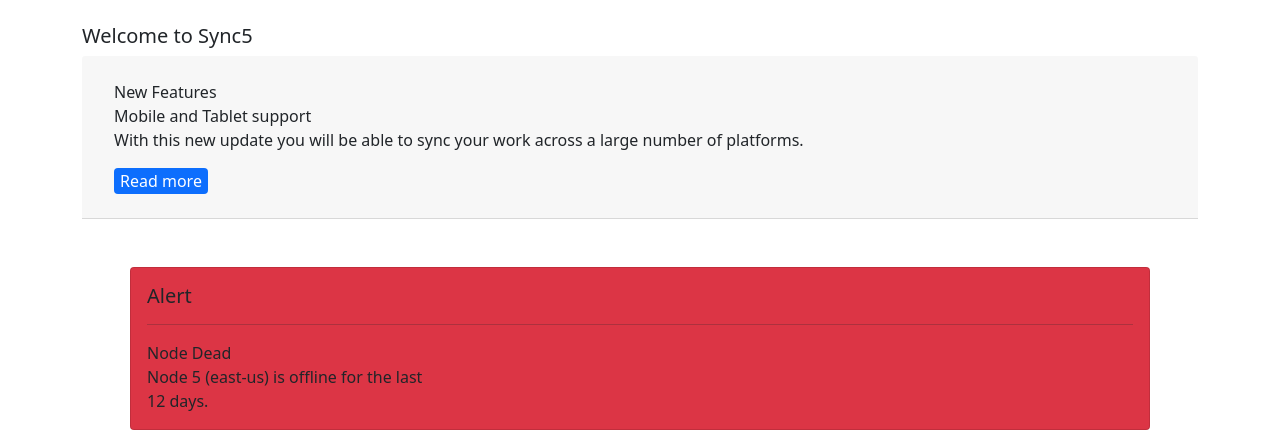
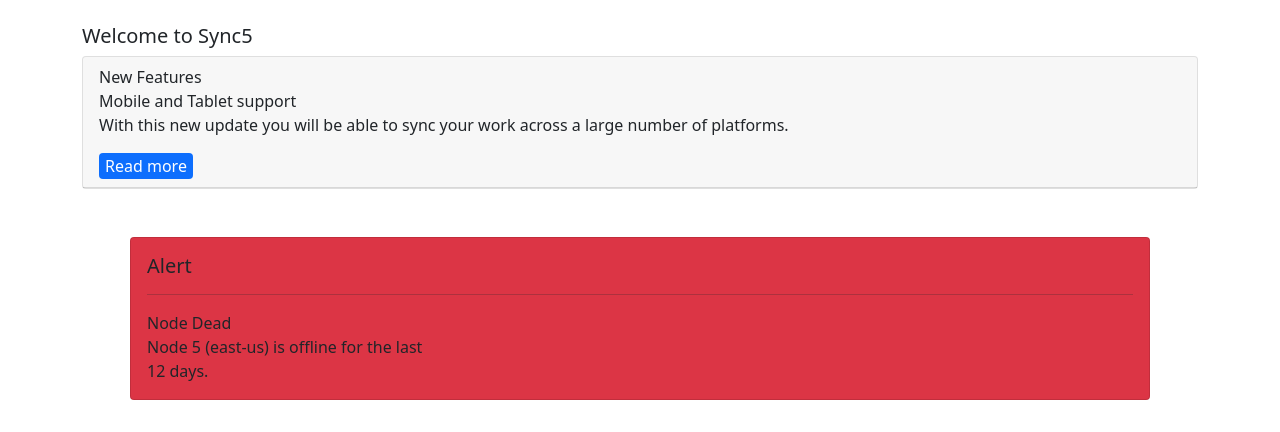
Before and after one commit to acciojob/bootstrap-card-Nayankyadav, a website: page main.html in a window 1280 px wide. Shown: the top 432 px of the page. Drawn offline with nearby package versions, Linux system fonts and the light colour scheme.

Commit message:
created a submission

```diff
--- a/main.html
+++ b/main.html
@@ -15,10 +15,10 @@
 
     <div class="card-deck">
         <!-- Card 1 -->
-        <div class="card-header">
-			<div class="card-body">
+        <div class="card">
+			<div class="card-body card-header">
                 <p class="card-text br">New Features<br>Mobile and Tablet support<br>With this new update you will be able to sync your work across a large number of platforms.</p>
-				<button class="rounded bg-primary border-0 text-white ">Read more</button>
+				<button class="btn-primary rounded bg-primary border-0 text-white ">Read more</button>
 			  </div>
         </div>
 		<div class="card bg-danger m-5 justify-content-start">
```
